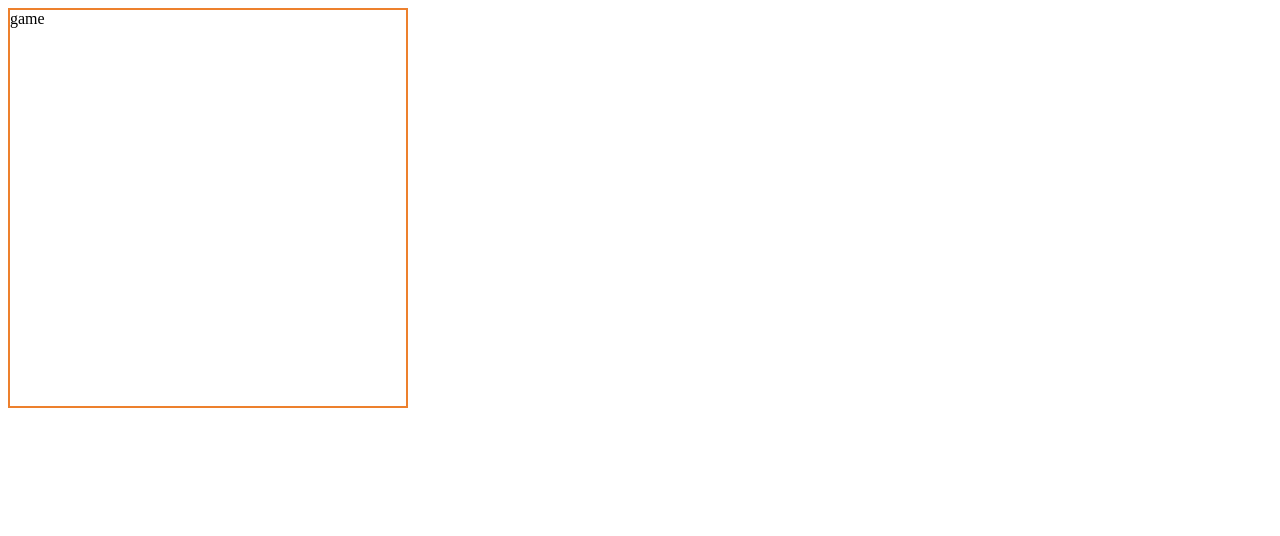
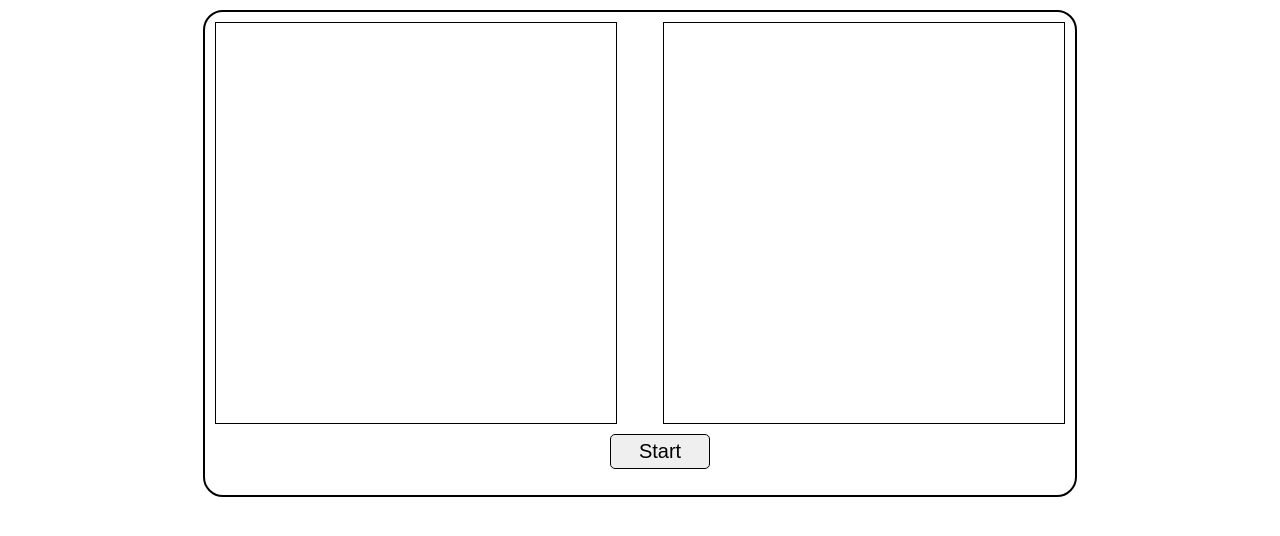
Before and after one commit to mroshan5722/Jigsolve, a plain HTML site: page game.html in a window 1280 px wide. Drawn offline with nearby package versions, Linux system fonts and the light colour scheme.

Commit message:
game layout

```diff
--- a/game.html
+++ b/game.html
@@ -1,25 +1,66 @@
 <html>
     <head>
+        <script src="https://ajax.googleapis.com/ajax/libs/jquery/3.6.0/jquery.min.js"></script>
+        <link ref = "spreadsheet" href="https://ajax.googleapis.com/ajax/libs/jqueryui/1.13.1/themes/trontastic/jquery-ui.min.js"></script>
+        <script src="https://ajax.googleapis.com/ajax/libs/jqueryui/1.13.1/jquery-ui.min.js"></script>
         <style>
-            .game{
+            .container{
+                width: 850px;
+                border: 2px solid black;
+                border-radius: 20px;
+                margin: 10px auto;
+                padding: 10px;
+            }
+            .piece_container{
+                width: 400px;
+                height: 400px;
+                border: 1px solid black;
+                float: left;
+                text-align: center;
+                font-size: 30px;
+                line-height: 400px;
+            }
+            .puzzle_container{
+                width: 400px;
+                height: 400px;
+                border: 1px solid black;
+                float: right;
+            }
+            .buttons{
+                list-style-type: none;
+                text-align: center;
+            }
+            .buttons button{
+            width: 100px;
+            border: 1px solid black;
+            font-size: 20px;
+            border-radius: 5px;
+            padding: 5px;
+            margin-top: 10px;
+            }
+
+            .reset{
+                display: none;
+            }
+            /* .game{
                 align-self: center;
-                /* position: relative; */
-                /* top: 10%; */
-                /* left: 30%; */
-
                 padding: 0px 0px;
-                /* margin: 0px 0; */
                 box-sizing: border-box;
-                /* font-size: 20px; */
-                /* border-radius: 40px; */
                 border: 2px solid #ed802d;
                 width: 400px;
-                /* max-height: fit-content; */
                 height: 400px;
-            }
+            } */
         </style>
     </head>
     <body>
-        <div class = "game">game</div>
+        <div class = "container">
+            <div class = "puzzle_container"></div>
+            <div class="piece_container"></div>
+            <ul class="buttons">
+                <li><button class="start">Start</button></li>
+                <li><button class="reset">Reset</button></li>
+            </ul>
+        </div>
+
     </body>
 </html>
```
